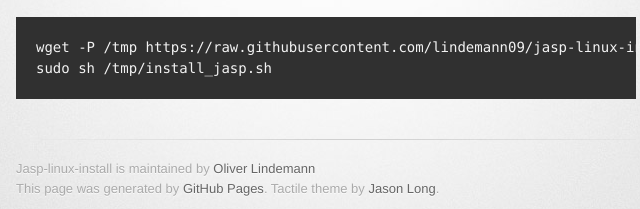
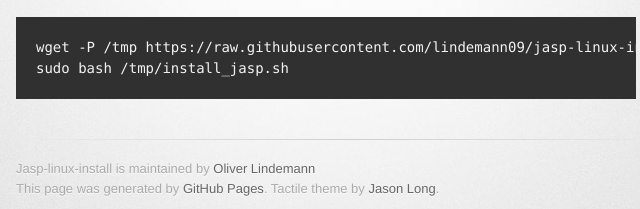
Before and after one commit to lindemann09/jasp-linux-install, a plain HTML site: page index.html in a window 1280 px wide. Shown: the part 249-458 px from the top of the page, 314-954 px from the left. Drawn offline with Linux system fonts and the light colour scheme; a web font is replaced by a local one.

Commit message:
Update index.html

```diff
--- a/index.html
+++ b/index.html
@@ -32,7 +32,7 @@
 and execute it as sudo. Like this:</p>
 
 <pre><code>wget -P /tmp https://raw.githubusercontent.com/lindemann09/jasp-linux-install/master/install_jasp.sh
-sudo sh /tmp/install_jasp.sh
+sudo bash /tmp/install_jasp.sh
 </code></pre>
         </section>
 
```
